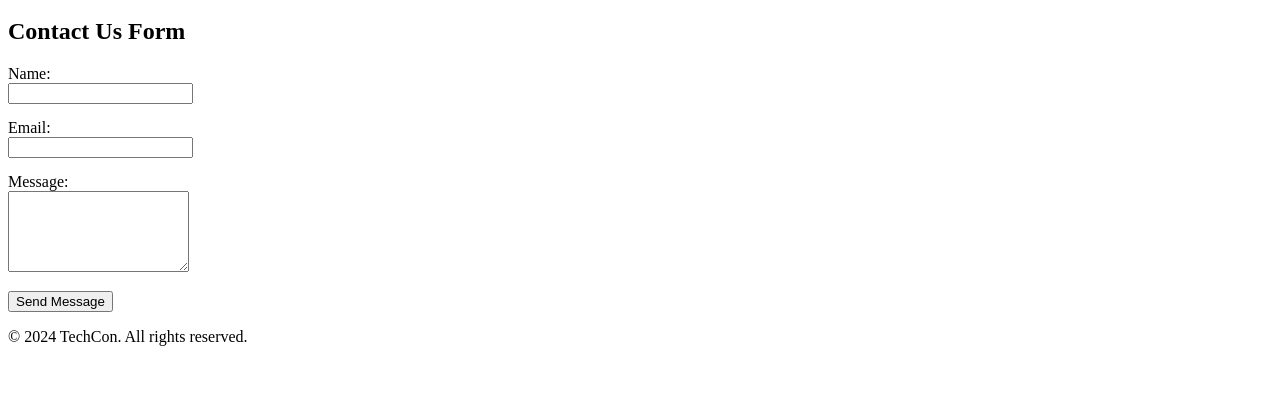
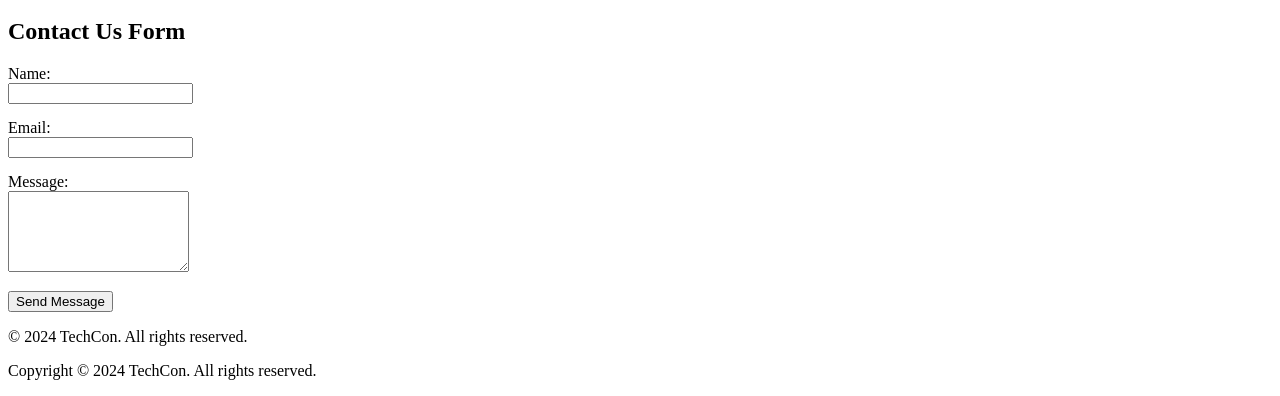
Before and after one commit to Richmondfreeheart/TechCon_HTML, a plain HTML site: page techcon_website/contact.html in a window 1280 px wide. Shown: the part 1079-1475 px from the top of the page. Before the commit the page ends 1441 px from the top, so only its background shows below. Drawn offline with Linux system fonts and the light colour scheme.

Commit message:
Update contact.html

```diff
--- a/techcon_website/contact.html
+++ b/techcon_website/contact.html
@@ -101,6 +101,8 @@
   <footer>
     <p>&copy; 2024 TechCon. All rights reserved.</p>
   </footer>
-
+<footer>
+  <p>Copyright &copy; 2024 TechCon. All rights reserved.</p>
+</footer>
 </body>
 </html>
```
